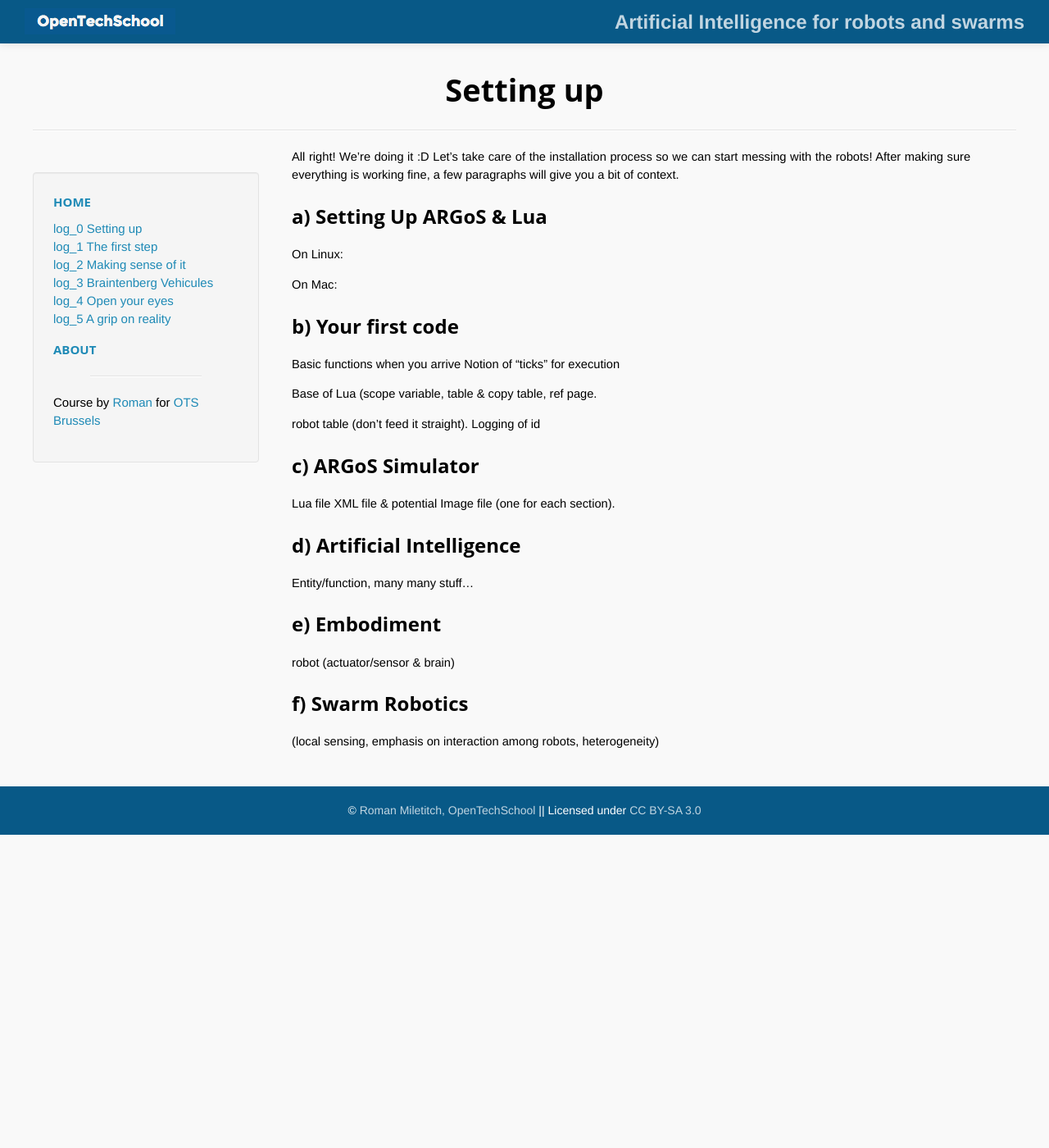
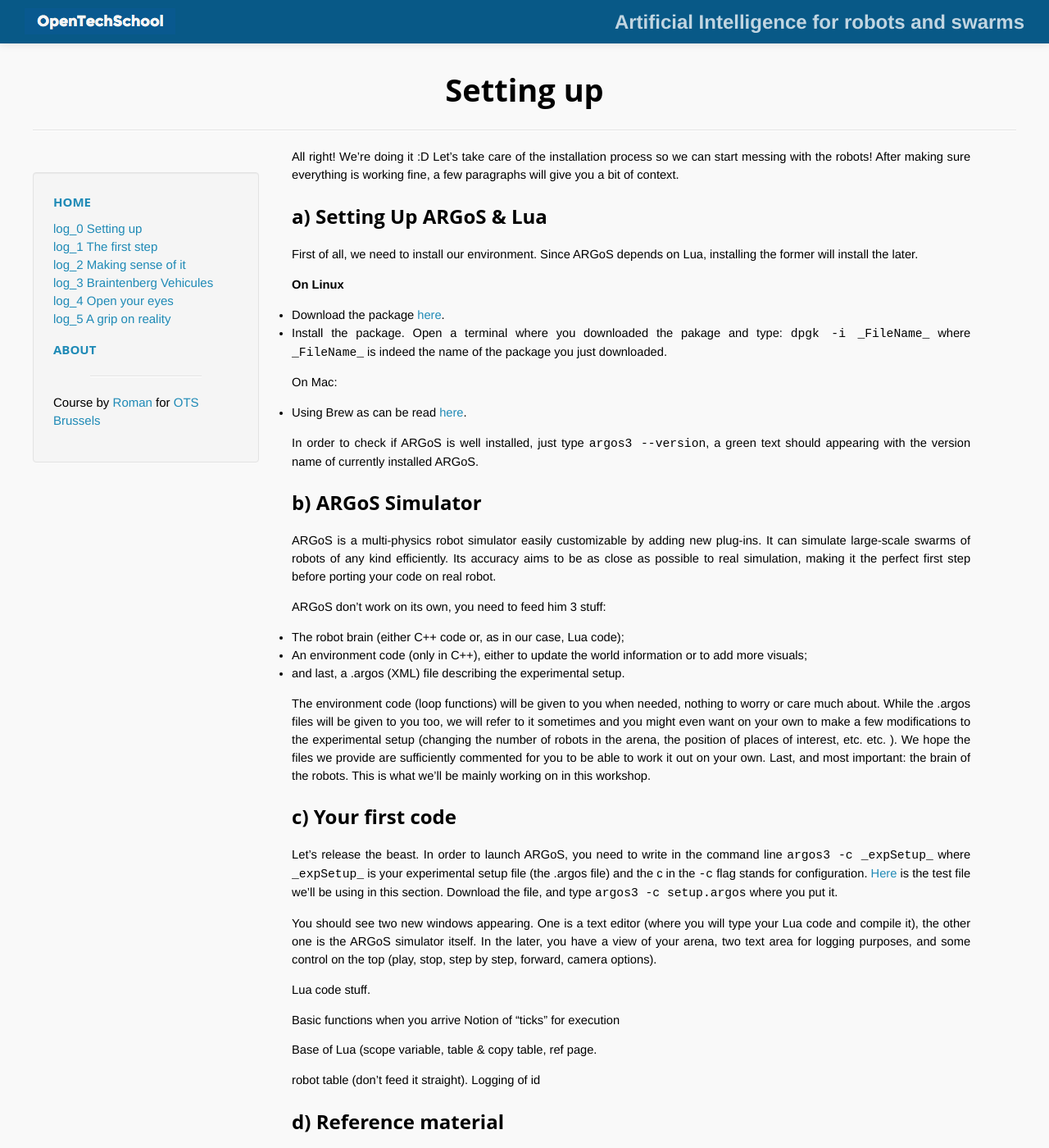
Before and after one commit to OpenTechSchool-Brussels/AI-for-robots-and-swarms, a Jekyll site: the page built from Setting-up.markdown, in a window 1280 px wide and 1400 px high. Shown: the whole window at 82% size. Built offline with Jekyll 4.4.1, drawn with Linux system fonts in a browser that asks for light colours; Markdown is read by kramdown in place of the engine named in the settings; some of the changed text lies outside the part shown.

Commit message:
Update Setting-up.markdown

```diff
--- a/Setting-up.markdown
+++ b/Setting-up.markdown
@@ -8,13 +8,36 @@ num: 0
 All right! We're doing it :D Let's take care of the installation process so we can start messing with the robots! After making sure everything is working fine, a few paragraphs will give you a bit of context.
 
 ##a) Setting Up ARGoS & Lua
+First of all, we need to install our environment. Since ARGoS depends on Lua, installing the former will install the later.
 
-On Linux:
+**On Linux**
+* Download the package [here](http://bohr.ulb.ac.be/~pincy/argos/core.php).
+* Install the package. Open a terminal where you downloaded the pakage and type: `dpgk -i _FileName_` where `_FileName_` is indeed the name of the package you just downloaded.
 
 On Mac:
+* Using Brew as can be read [here](http://bohr.ulb.ac.be/~pincy/argos/core.php).
+
+In order to check if ARGoS is well installed, just type `argos3 --version`, a green text should appearing with the version name of currently installed ARGoS.
+
+##b) ARGoS Simulator
+ARGoS is a multi-physics robot simulator easily customizable by adding new plug-ins. It can simulate large-scale swarms of robots of any kind efficiently. Its accuracy aims to be as close as possible to real simulation, making it the perfect first step before porting your code on real robot.
+
+ARGoS don't work on its own, you need to feed him 3 stuff:
+* The robot brain (either C++ code or, as in our case, Lua code);
+* An environment code (only in C++), either to update the world information or to add more visuals;
+* and last, a .argos (XML) file describing the experimental setup.
+
+The environment code (loop functions) will be given to you when needed, nothing to worry or care much about. While the .argos files will be given to you too, we will refer to it sometimes and you might even want on your own to make a few modifications to the experimental setup (changing the number of robots in the arena, the position of places of interest, etc. etc. ). We hope the files we provide are sufficiently commented for you to be able to work it out on your own. Last, and most important: the brain of the robots. This is what we'll be mainly working on in this workshop.
 
 
-##b) Your first code
+##c) Your first code
+Let's release the beast. In order to launch ARGoS, you need to write in the command line `argos3 -c _expSetup_` where `_expSetup_` is your experimental setup file (the .argos file) and the c in the `-c` flag stands for configuration. [Here]() is the test file we'll be using in this section. Download the file, and type `argos3 -c setup.argos` where you put it.
+
+You should see two new windows appearing. One is a text editor (where you will type your Lua code and compile it), the other one is the ARGoS simulator itself. In the later, you have a view of your arena, two text area for logging purposes, and some control on the top (play, stop, step by step, forward, camera options).
+
+
+Lua code stuff.
+
 Basic functions when you arrive
 Notion of "ticks" for execution
 
@@ -22,19 +45,15 @@ Base of Lua (scope variable, table & copy table, ref page.
 
 robot table (don't feed it straight). Logging of id
 
+##d) Reference material
 
-##c) ARGoS Simulator
-Lua file
-XML file & potential Image file (one for each section).
-
-
-##d) Artificial Intelligence
+##e) Artificial Intelligence
 Entity/function, many many stuff...
 
 
-##e) Embodiment
+##f) Embodiment
 robot (actuator/sensor & brain)
 
 
-##f) Swarm Robotics
+##g) Swarm Robotics
 (local sensing, emphasis on interaction among robots, heterogeneity)
```
